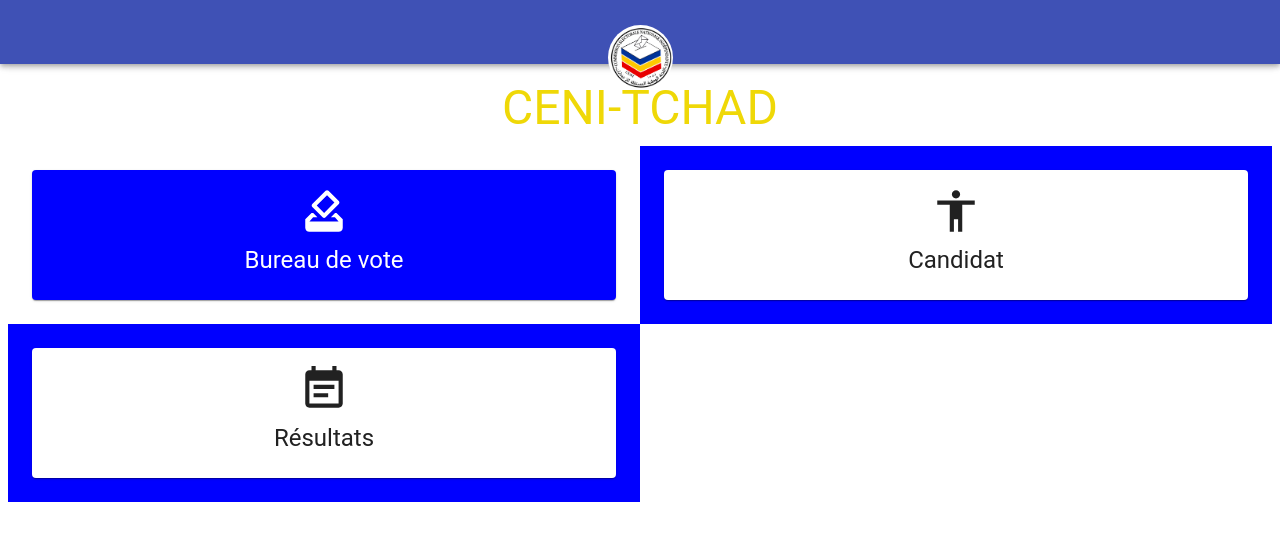
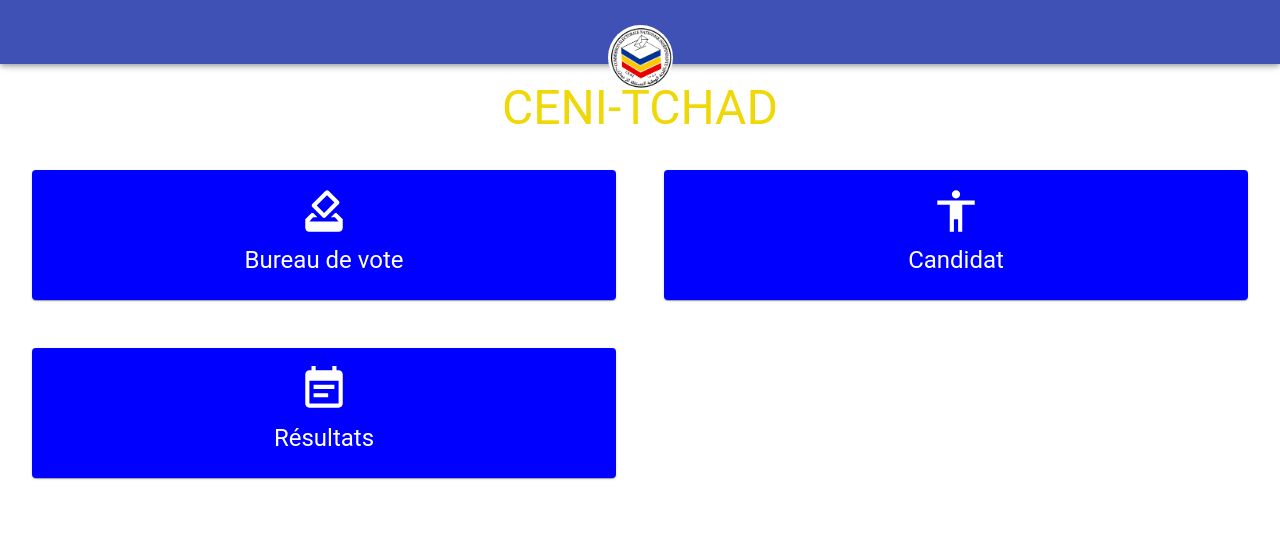
Before and after one commit to Yamingue/election, a React (Vite) app: page /#/ in a window 1280 px wide. Shown: the top 540 px of the page. Built offline with nearby package versions, Linux system fonts and the light colour scheme.

Commit message:
changement de la disposition des couleur

```diff
--- a/src/pages/Home.jsx
+++ b/src/pages/Home.jsx
@@ -29,10 +29,9 @@
                     </Grid>
                     {/*fin grille bureau*/}
                     {/*grille candidats*/}
-                    {/** on modifi la couleur du bouttons come sa */}
-                    <Grid item xs={6} style={{backgroundColor:'blue', color:'white'}}>
+                    <Grid item xs={6}>
                     <Link to='/candidats' style={{ textDecoration: "none" }}>
-                        <Card>
+                        <Card style={{ backgroundColor: 'blue', color:'white'}}>
                             <CardContent >
                                 <Typography variant='h5' align='center'>
                                     <Accessibility style={{ fontSize: '50px' }} /> <br />
@@ -45,9 +44,9 @@
                     </Grid>
                     {/*fin grille candidats*/}
                     {/*grille resultats*/}
-                    <Grid item xs={6} style={{backgroundColor:'blue', color:'white'}}>
+                    <Grid item xs={6}>
                     <Link to='/resultats' style={{ textDecoration: "none" }}>
-                        <Card>
+                        <Card style={{ backgroundColor: 'blue', color:'white'}}>
                             <CardContent >
                                 <Typography variant='h5' align='center'>
                                     <EventNote style={{ fontSize: '50px' }} /> <br />
```
